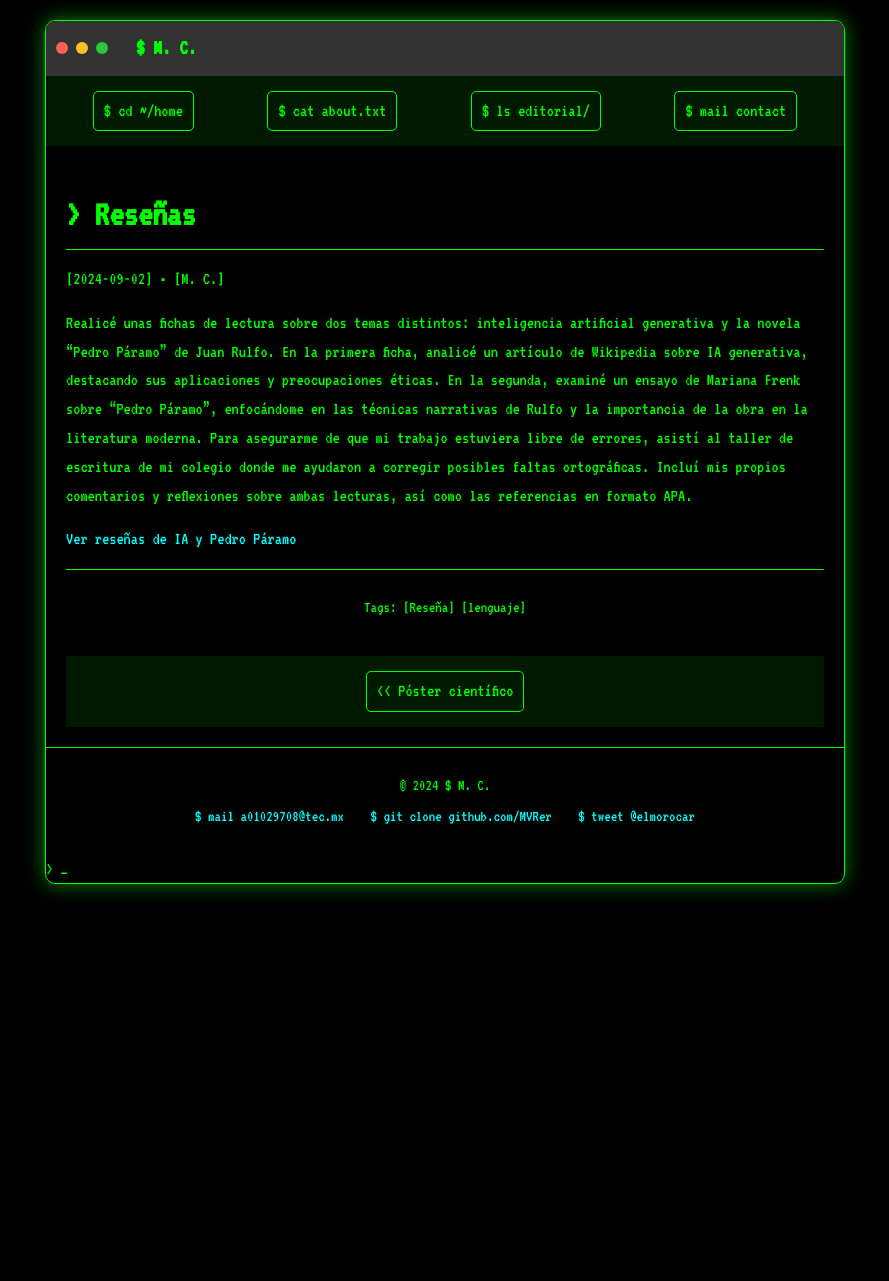
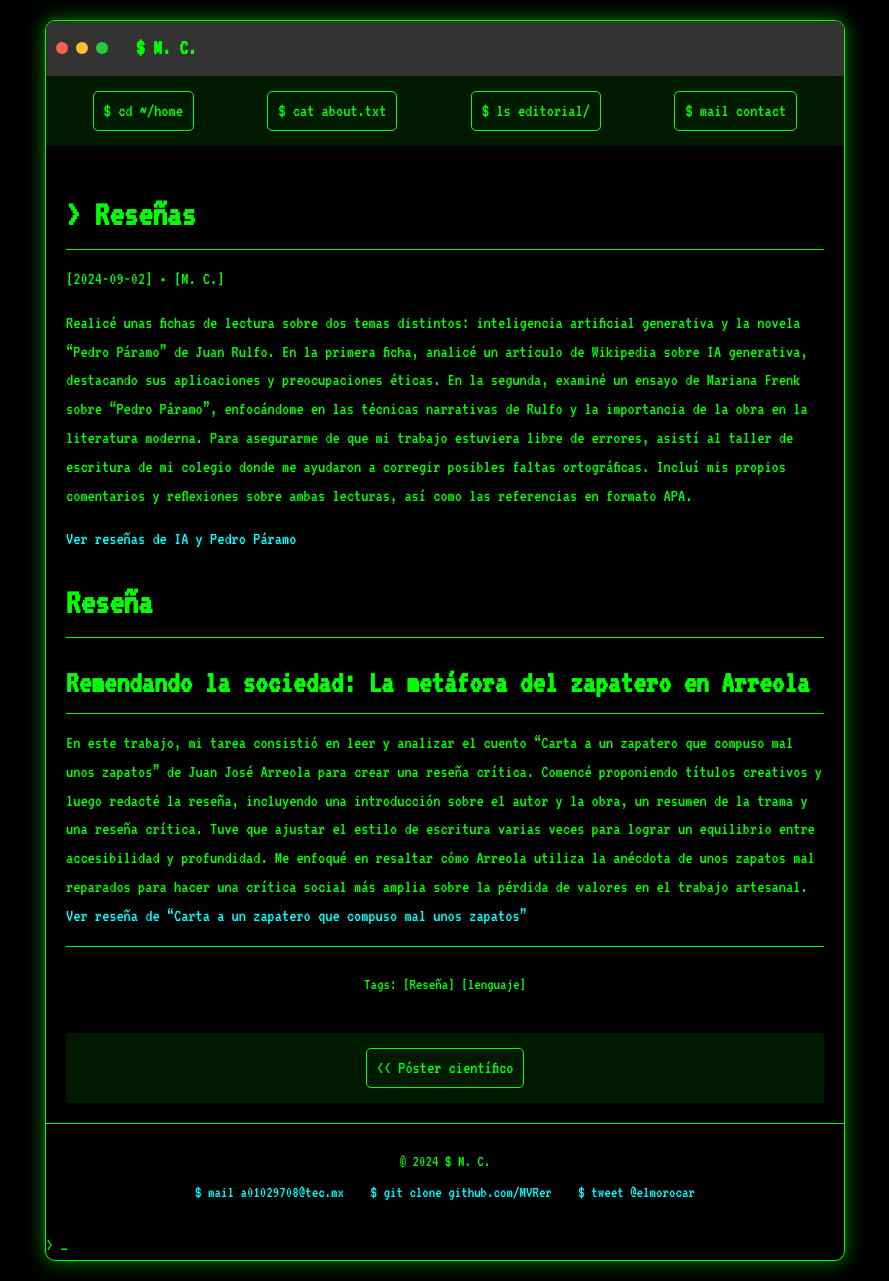
Before and after one commit to MVRer/MVRer.github.io, a Jekyll site: the page built from _posts/2024-09-02-Resena.md, in a window 1280 px wide. Shown: the whole page, without its empty margins (195-1084 px from the left). Built offline with Jekyll 4.4.1, drawn with Linux system fonts in a browser that asks for light colours; before the commit the page ends 904 px from its top, so only the background shows below that.

Commit message:
Reseña agregada

```diff
--- a/_posts/2024-09-02-Resena.md
+++ b/_posts/2024-09-02-Resena.md
@@ -9,3 +9,9 @@ tags: [Reseña, lenguaje]
 Realicé unas fichas de lectura sobre dos temas distintos: inteligencia artificial generativa y la novela "Pedro Páramo" de Juan Rulfo. En la primera ficha, analicé un artículo de Wikipedia sobre IA generativa, destacando sus aplicaciones y preocupaciones éticas. En la segunda, examiné un ensayo de Mariana Frenk sobre "Pedro Páramo", enfocándome en las técnicas narrativas de Rulfo y la importancia de la obra en la literatura moderna. Para asegurarme de que mi trabajo estuviera libre de errores, asistí al taller de escritura de mi colegio donde me ayudaron a corregir posibles faltas ortográficas. Incluí mis propios comentarios y reflexiones sobre ambas lecturas, así como las referencias en formato APA.
 
 [Ver reseñas de IA y Pedro Páramo](https://docs.google.com/document/d/1GUuxwHUIIWQGBaRgaj-Hofxg7eKWsqbbc9J97oamiWI/edit?usp=sharing)
+
+# Reseña
+## Remendando la sociedad: La metáfora del zapatero en Arreola
+
+En este trabajo, mi tarea consistió en leer y analizar el cuento "Carta a un zapatero que compuso mal unos zapatos" de Juan José Arreola para crear una reseña crítica. Comencé proponiendo títulos creativos y luego redacté la reseña, incluyendo una introducción sobre el autor y la obra, un resumen de la trama y una reseña crítica. Tuve que ajustar el estilo de escritura varias veces para lograr un equilibrio entre accesibilidad y profundidad. Me enfoqué en resaltar cómo Arreola utiliza la anécdota de unos zapatos mal reparados para hacer una crítica social más amplia sobre la pérdida de valores en el trabajo artesanal.
+[Ver reseña de "Carta a un zapatero que compuso mal unos zapatos"](https://docs.google.com/document/d/1Yw6-LLY_-4Ihkd3FtwRzzp_8vqa7JfsyXSpTDlj0g-Q/edit?usp=sharing)
```
